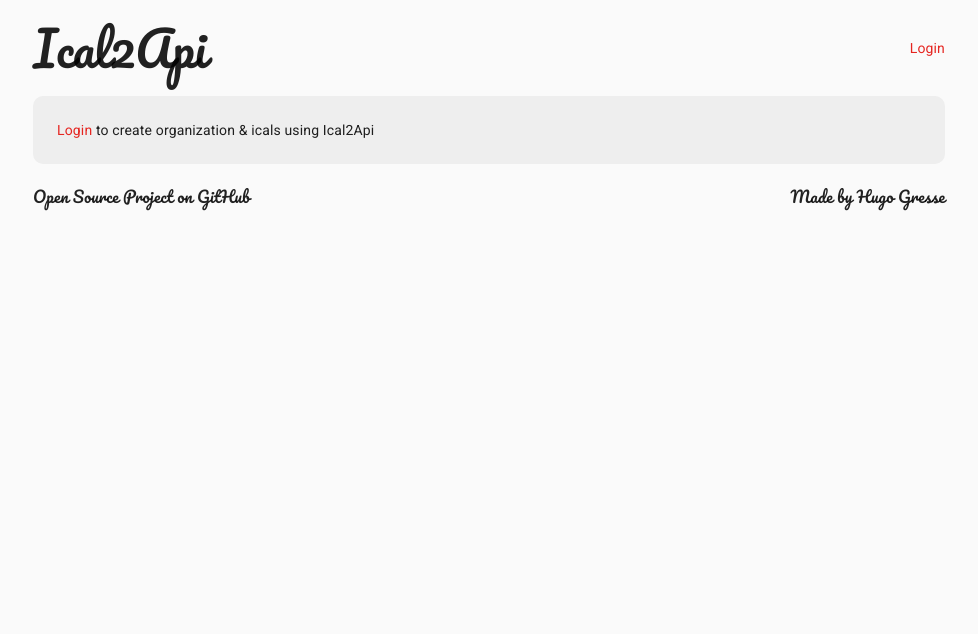
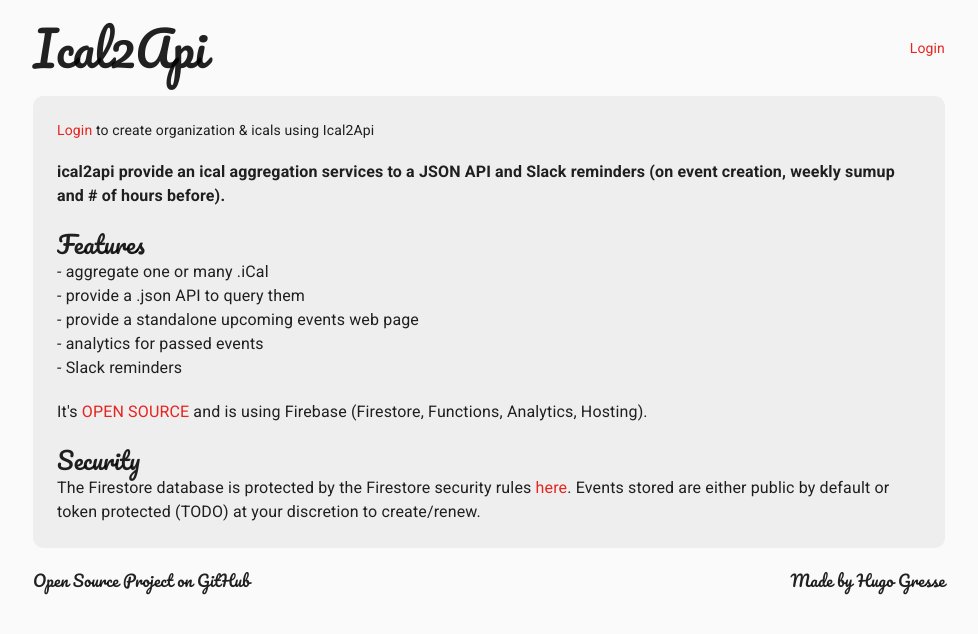
Before and after one commit to HugoGresse/Ical2Api, a React (Create React App) app: page / in a window 1280 px wide. Shown: the top 634 px of the page, without its empty margins (151-1129 px from the left). Built offline with nearby package versions, Linux system fonts and the light colour scheme; no server answers.

Commit message:
Add home page services details

```diff
--- a/src/home/Home.js
+++ b/src/home/Home.js
@@ -2,9 +2,10 @@
 import Button from '@material-ui/core/Button'
 import { Link as RouterLink } from 'react-router-dom'
 import RequireLogin from '../auth/RequireLogin'
+import Typography from '@material-ui/core/Typography'
+import Link from '@material-ui/core/Link'
 
 const Home = () => {
-    // TODO : some stats about fetched event today and # of orga
     return (
         <>
             <RequireLogin displayLoginMessage={true}>
@@ -16,6 +17,50 @@
                     Manage organisations
                 </Button>
             </RequireLogin>
+
+            <br />
+            <br />
+
+            <Typography style={{ fontWeight: 600 }}>
+                ical2api provide an ical aggregation services to a JSON API and
+                Slack reminders (on event creation, weekly sumup and # of hours
+                before).
+            </Typography>
+            <br />
+
+            <Typography variant="h5">Features</Typography>
+            <Typography>
+                - aggregate one or many .iCal
+                <br />
+                - provide a .json API to query them
+                <br />
+                - provide a standalone upcoming events web page
+                <br />
+                - analytics for passed events
+                <br />
+                - Slack reminders
+                <br />
+            </Typography>
+            <br />
+            <Typography>
+                It's{' '}
+                <Link href="https://github.com/HugoGresse/Ical2Api/">
+                    OPEN SOURCE
+                </Link>{' '}
+                and is using Firebase (Firestore, Functions, Analytics,
+                Hosting).
+            </Typography>
+            <br />
+            <Typography variant="h5">Security</Typography>
+            <Typography>
+                The Firestore database is protected by the Firestore security
+                rules{' '}
+                <Link href="https://github.com/HugoGresse/Ical2Api/blob/master/firestore.rules">
+                    here
+                </Link>
+                . Events stored are either public by default or token protected
+                (TODO) at your discretion to create/renew.
+            </Typography>
         </>
     )
 }
```
Also changed, not shown: 2 other files (tests, documents, lock files or other folders).
